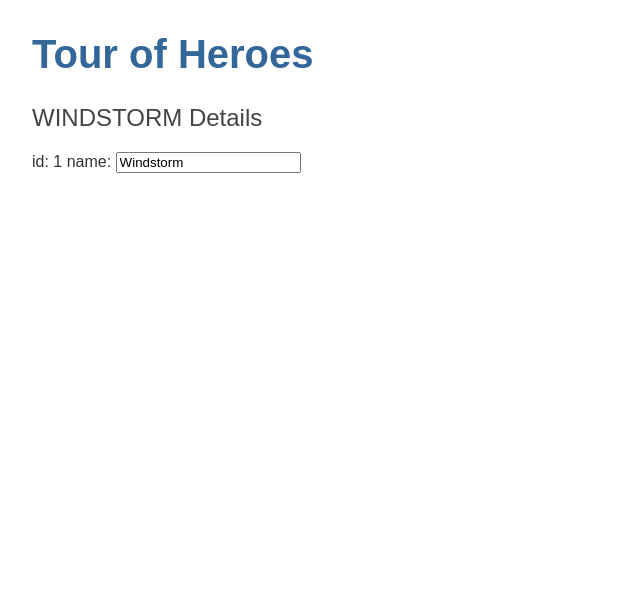
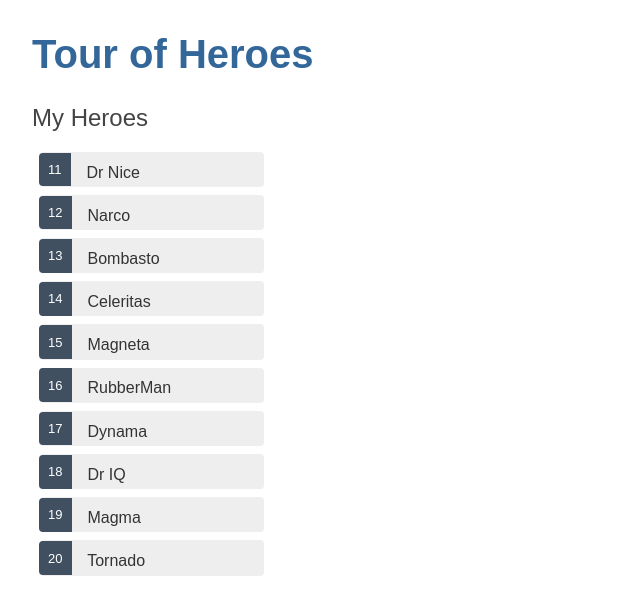
Before and after one commit to laitsky/angular-tour-of-heroes, an Angular app: page / in a window 1280 px wide. Shown: the top 614 px of the page, without its empty margins (0-640 px from the left). Built offline with nearby package versions, Linux system fonts and the light colour scheme.

Commit message:
part 2 DONE, hero-detail generated

```diff
--- a/src/app/app.module.ts
+++ b/src/app/app.module.ts
@@ -3,11 +3,13 @@
 import { FormsModule } from '@angular/forms';
 import { AppComponent } from './app.component';
 import { HeroesComponent } from './heroes/heroes.component';
+import { HeroDetailComponent } from './hero-detail/hero-detail.component';
 
 @NgModule({
   declarations: [
     AppComponent,
-    HeroesComponent
+    HeroesComponent,
+    HeroDetailComponent
   ],
   imports: [
     BrowserModule,
--- /dev/null
+++ b/src/app/hero-detail/hero-detail.component.html
@@ -0,0 +1 @@
+<p>hero-detail works!</p>
--- /dev/null
+++ b/src/app/hero-detail/hero-detail.component.ts
@@ -0,0 +1,15 @@
+import { Component, OnInit } from '@angular/core';
+
+@Component({
+  selector: 'app-hero-detail',
+  templateUrl: './hero-detail.component.html',
+  styleUrls: ['./hero-detail.component.css']
+})
+export class HeroDetailComponent implements OnInit {
+
+  constructor() { }
+
+  ngOnInit() {
+  }
+
+}
--- a/src/app/heroes/heroes.component.css
+++ b/src/app/heroes/heroes.component.css
@@ -0,0 +1,44 @@
+/* HeroesComponent's private CSS styles */
+.heroes {
+    margin: 0 0 2em 0;
+    list-style-type: none;
+    padding: 0;
+    width: 15em;
+  }
+  .heroes li {
+    cursor: pointer;
+    position: relative;
+    left: 0;
+    background-color: #EEE;
+    margin: .5em;
+    padding: .3em 0;
+    height: 1.6em;
+    border-radius: 4px;
+  }
+  .heroes li:hover {
+    color: #607D8B;
+    background-color: #DDD;
+    left: .1em;
+  }
+  .heroes li.selected {
+    background-color: #CFD8DC;
+    color: white;
+  }
+  .heroes li.selected:hover {
+    background-color: #BBD8DC;
+    color: white;
+  }
+  .heroes .badge {
+    display: inline-block;
+    font-size: small;
+    color: white;
+    padding: 0.8em 0.7em 0 0.7em;
+    background-color:#405061;
+    line-height: 1em;
+    position: relative;
+    left: -1px;
+    top: -4px;
+    height: 1.8em;
+    margin-right: .8em;
+    border-radius: 4px 0 0 4px;
+  }
--- a/src/app/heroes/heroes.component.html
+++ b/src/app/heroes/heroes.component.html
@@ -1,6 +1,17 @@
-<h2>{{hero.name | uppercase}} Details</h2>
-<div><span>id: </span>{{hero.id}}
-  <label>name:
-    <input [(ngModel)]="hero.name" placeholder="name">
-  </label>
+<h2>My Heroes</h2>
+<ul class="heroes">
+  <li *ngFor="let hero of heroes" (click)="onSelect(hero)" [class.selected]="hero === selectedHero">
+    <span class="badge">{{hero.id}}</span> {{hero.name}}
+  </li>
+</ul>
+<div *ngIf="selectedHero">
+
+  <h2>{{selectedHero.name | uppercase}} Details</h2>
+  <div><span>id: </span>{{selectedHero.id}}</div>
+  <div>
+    <label>name:
+      <input [(ngModel)]="selectedHero.name" placeholder="name" />
+    </label>
+  </div>
+
 </div>
--- a/src/app/heroes/heroes.component.ts
+++ b/src/app/heroes/heroes.component.ts
@@ -1,19 +1,18 @@
-import { Component, OnInit } from '@angular/core';
-import { Hero } from '../hero';
-
+import { Component, OnInit } from "@angular/core";
+import { Hero } from "../hero";
+import { HEROES } from "../mock-heroes";
 @Component({
-  selector: 'app-heroes',
-  templateUrl: './heroes.component.html',
-  styleUrls: ['./heroes.component.css']
+  selector: "app-heroes",
+  templateUrl: "./heroes.component.html",
+  styleUrls: ["./heroes.component.css"]
 })
 export class HeroesComponent implements OnInit {
-  hero: Hero = {
-    id: 1,
-    name: 'Windstorm'
+  heroes = HEROES;
+  selectedHero: Hero;
+  onSelect(hero: Hero): void {
+    this.selectedHero = hero;
   }
-  constructor() { }
+  constructor() {}
 
-  ngOnInit() {
-  }
-
+  ngOnInit() {}
 }
--- /dev/null
+++ b/src/app/mock-heroes.ts
@@ -0,0 +1,14 @@
+import { Hero } from './hero';
+
+export const HEROES: Hero[] = [
+  { id: 11, name: 'Dr Nice' },
+  { id: 12, name: 'Narco' },
+  { id: 13, name: 'Bombasto' },
+  { id: 14, name: 'Celeritas' },
+  { id: 15, name: 'Magneta' },
+  { id: 16, name: 'RubberMan' },
+  { id: 17, name: 'Dynama' },
+  { id: 18, name: 'Dr IQ' },
+  { id: 19, name: 'Magma' },
+  { id: 20, name: 'Tornado' }
+];
```
Also changed, not shown: src/app/hero-detail/hero-detail.component.css (added), 1 other file (tests, documents, lock files or other folders).
